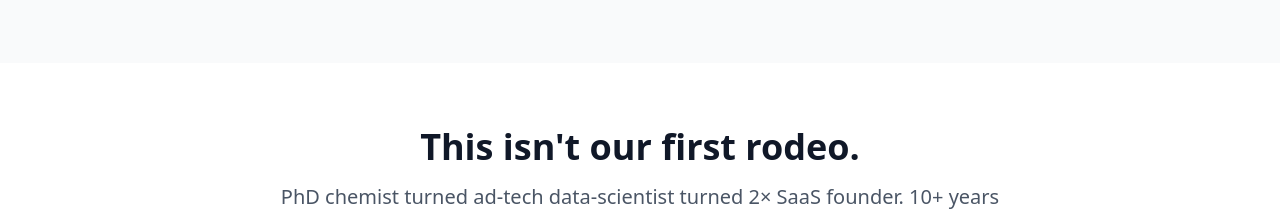
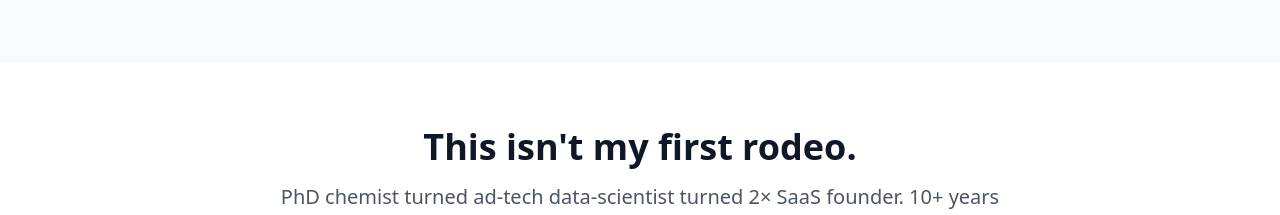
Before and after one commit to zkann/zakkanndotcom, a Next.js app: page / in a window 1280 px wide. Shown: the part 4803-5018 px from the top of the page. Built offline with nearby package versions, Linux system fonts and the light colour scheme; no server answers.

Commit message:
ready to launch

```diff
--- a/src/app/(site)/page.tsx
+++ b/src/app/(site)/page.tsx
@@ -399,7 +399,7 @@ export default function Home() {
       <div id="about" className="bg-white py-16">
         <div className="max-w-7xl mx-auto px-4 sm:px-6 lg:px-8">
           <div className="text-center mb-12">
-            <h2 className="text-3xl md:text-4xl font-bold text-gray-900 mb-4">This isn&apos;t our first rodeo.</h2>
+            <h2 className="text-3xl md:text-4xl font-bold text-gray-900 mb-4">This isn&apos;t my first rodeo.</h2>
             <p className="text-xl text-gray-600 max-w-3xl mx-auto">
               PhD chemist turned ad‑tech data‑scientist turned 2× SaaS founder. 10+ years building revenue‑driving
               software and data pipelines. Now helping growth‑stage businesses win with AI and automation.
```
